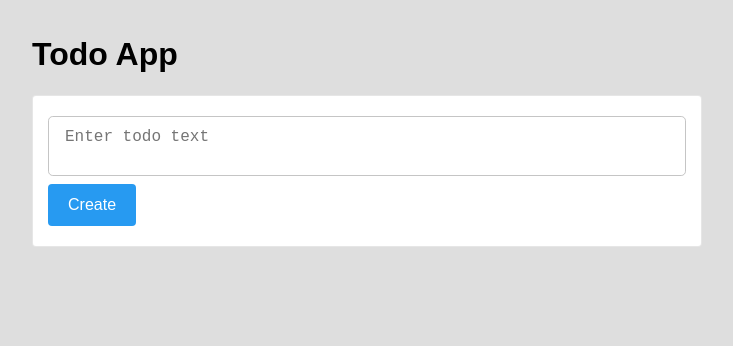
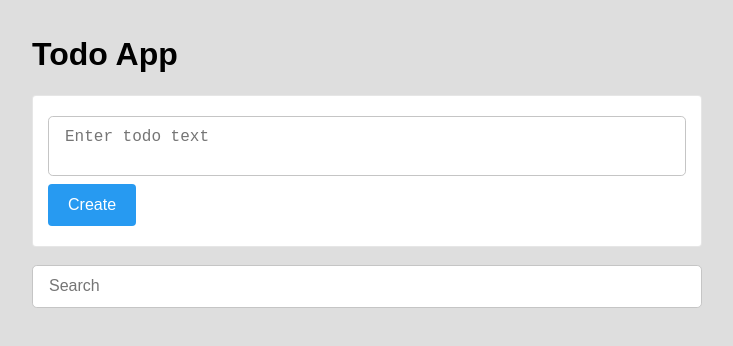
Before and after one commit to olehhapuk/fe_1y_8_react, a React (Vite) app: page / in a window 1280 px wide. Shown: the top 346 px of the page, without its empty margins (273-1006 px from the left). Built offline with nearby package versions, Linux system fonts and the light colour scheme.

Commit message:
added tasks search

```diff
--- a/src/components/App.jsx
+++ b/src/components/App.jsx
@@ -4,21 +4,11 @@ import { nanoid } from 'nanoid';
 import TaskList from './TaskList/TaskList';
 import TaskEditor from './TaskEditor/TaskEditor';
 import Container from './Container/Container';
-
-// const people = ['John', 'Marry', 'Dmytro'];
-// const newPeople = people.filter((person) => {
-//   if (person === 'John') {
-//     return false;
-//   } else {
-//     return true;
-//   }
-// });
-// const newPeople = people.filter((person) => person !== 'John');
-
-// console.log(newPeople);
+import Input from './Input/Input';
 
 function App() {
   const [tasks, setTasks] = useState([]);
+  const [query, setQuery] = useState('');
 
   function addTask(text) {
     const newTask = {
@@ -52,13 +42,34 @@ function App() {
     setTasks(newArray);
   }
 
+  const filteredTasks = tasks.filter((task) => {
+    if (task.text.includes(query)) {
+      return true;
+    } else {
+      return false;
+    }
+  });
+
   return (
     <Container>
       <h1>Todo App</h1>
 
       <TaskEditor onCreate={addTask} />
-      {tasks.length !== 0 && (
-        <TaskList tasks={tasks} onDelete={removeTask} onChange={updateTask} />
+
+      <br />
+
+      <Input
+        placeholder="Search"
+        value={query}
+        onChange={(e) => setQuery(e.target.value)}
+      />
+
+      {filteredTasks.length !== 0 && (
+        <TaskList
+          tasks={filteredTasks}
+          onDelete={removeTask}
+          onChange={updateTask}
+        />
       )}
     </Container>
   );
--- /dev/null
+++ b/src/components/Input/Input.jsx
@@ -0,0 +1,27 @@
+import styles from './Input.module.css';
+
+function Input({ error, value, onChange, placeholder, isTextArea }) {
+  return (
+    <div>
+      {isTextArea ? (
+        <textarea
+          className={error ? styles.error : styles.input}
+          placeholder={placeholder}
+          value={value}
+          onChange={onChange}
+        />
+      ) : (
+        <input
+          className={error ? styles.error : styles.input}
+          placeholder={placeholder}
+          value={value}
+          onChange={onChange}
+        />
+      )}
+
+      {error && <p className={styles['form-error']}>{error}</p>}
+    </div>
+  );
+}
+
+export default Input;
--- /dev/null
+++ b/src/components/Input/Input.module.css
@@ -0,0 +1,33 @@
+.input {
+  display: block;
+  width: 100%;
+  max-width: 100%;
+  padding: 0.7rem 1rem;
+  font-size: 1rem;
+  background-color: #fff;
+  color: #333;
+  border: 0.1rem solid #c5c5c5;
+  border-radius: 0.3rem;
+  resize: none;
+  margin-bottom: 8px;
+}
+
+.input:focus {
+  outline: 0;
+  border-color: #5764c6;
+}
+
+.error {
+  composes: input;
+}
+
+.input.error,
+.input.error:focus {
+  border-color: #ff521b;
+}
+
+.form-error {
+  display: block;
+  margin-top: 3px;
+  color: #ff521b;
+}
--- a/src/components/TaskEditor/TaskEditor.jsx
+++ b/src/components/TaskEditor/TaskEditor.jsx
@@ -2,6 +2,7 @@ import { useState } from 'react';
 
 import styles from './TaskEditor.module.css';
 import Button from '../Button/Button';
+import Input from '../Input/Input';
 
 function TaskEditor({ onCreate }) {
   const [text, setText] = useState('');
@@ -22,13 +23,13 @@ function TaskEditor({ onCreate }) {
 
   return (
     <form className={styles.container} onSubmit={handleSubmit}>
-      <textarea
-        className={error ? styles.error : styles.input}
+      <Input
         placeholder="Enter todo text"
         value={text}
         onChange={(e) => setText(e.target.value)}
+        error={error}
+        isTextArea
       />
-      {error && <p className={styles['form-error']}>{error}</p>}
 
       <Button type="submit">Create</Button>
     </form>
--- a/src/components/TaskEditor/TaskEditor.module.css
+++ b/src/components/TaskEditor/TaskEditor.module.css
@@ -4,37 +4,3 @@
   border-radius: 4px;
   background-color: #fff;
 }
-
-.input {
-  display: block;
-  width: 100%;
-  max-width: 100%;
-  padding: 0.7rem 1rem;
-  font-size: 1rem;
-  background-color: #fff;
-  color: #333;
-  border: 0.1rem solid #c5c5c5;
-  border-radius: 0.3rem;
-  resize: none;
-  margin-bottom: 8px;
-}
-
-.input:focus {
-  outline: 0;
-  border-color: #5764c6;
-}
-
-.error {
-  composes: input;
-}
-
-.input.error,
-.input.error:focus {
-  border-color: #ff521b;
-}
-
-.form-error {
-  display: block;
-  margin-top: 3px;
-  color: #ff521b;
-}
```
